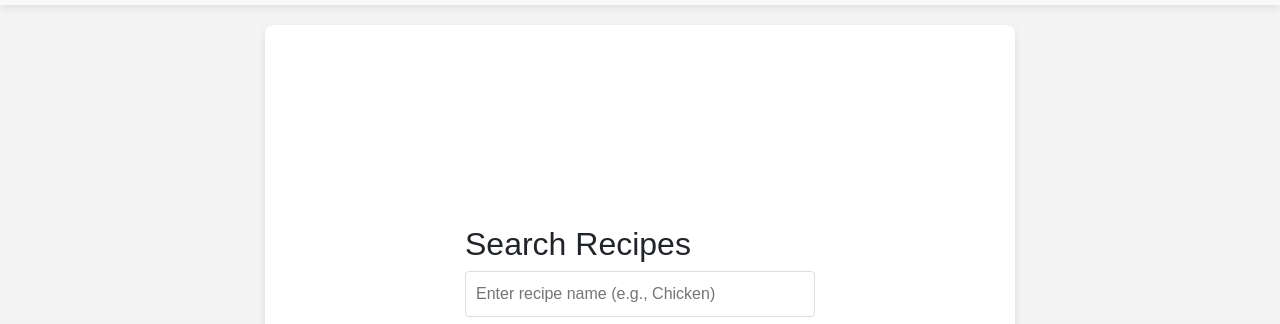
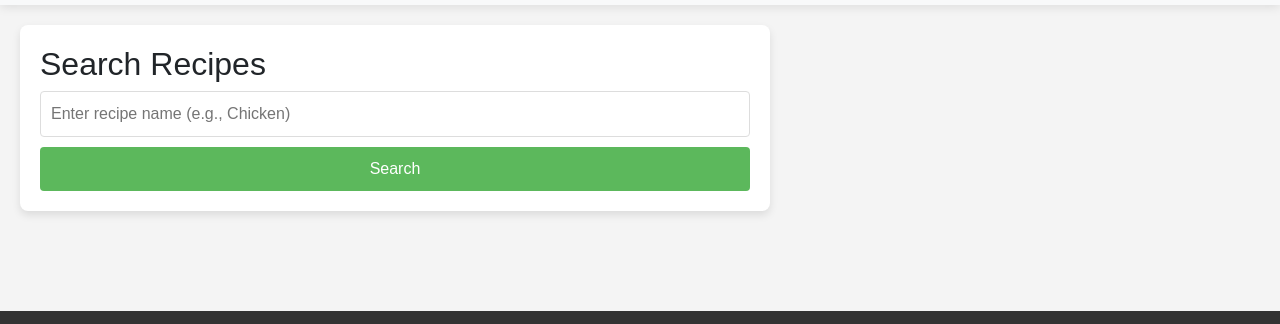
Before and after one commit to workspacereddy/recipe, a website: page index.html in a window 1280 px wide. Shown: the part 61-385 px from the top of the page. Drawn offline with nearby package versions, Linux system fonts and the light colour scheme.

Commit message:
Update index.html

```diff
--- a/index.html
+++ b/index.html
@@ -30,8 +30,8 @@
         .search-container {
             flex: 1; /* Allow the content section to grow and push the footer down */
             max-width: 750px;
-            margin: 20px auto;
-            padding: 200px;
+            margin: 20px 20px 100px 20px;
+            padding: 20px;
             background: white;
             border-radius: 8px;
             box-shadow: 0 4px 8px rgba(0, 0, 0, 0.1);
```
